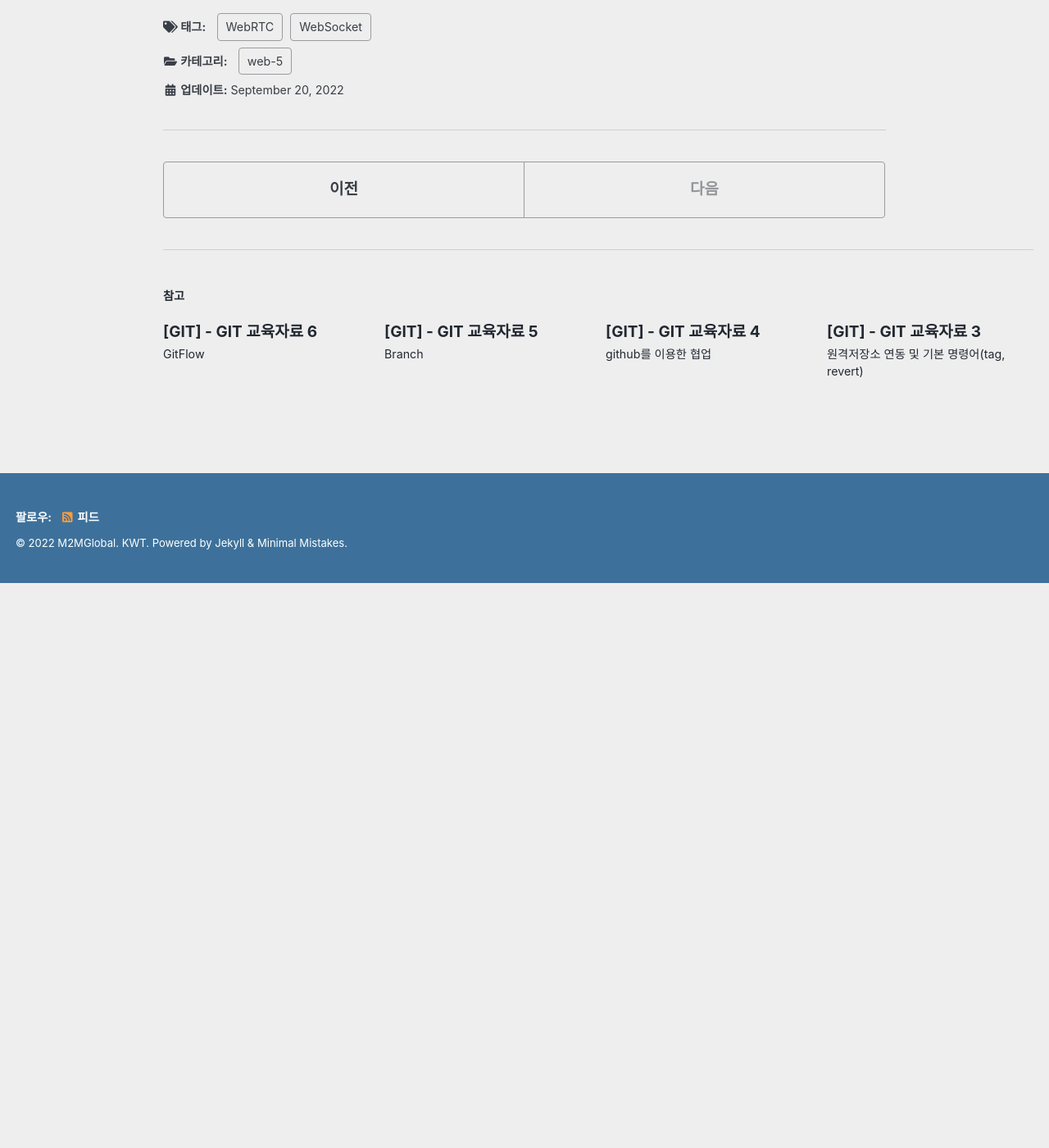
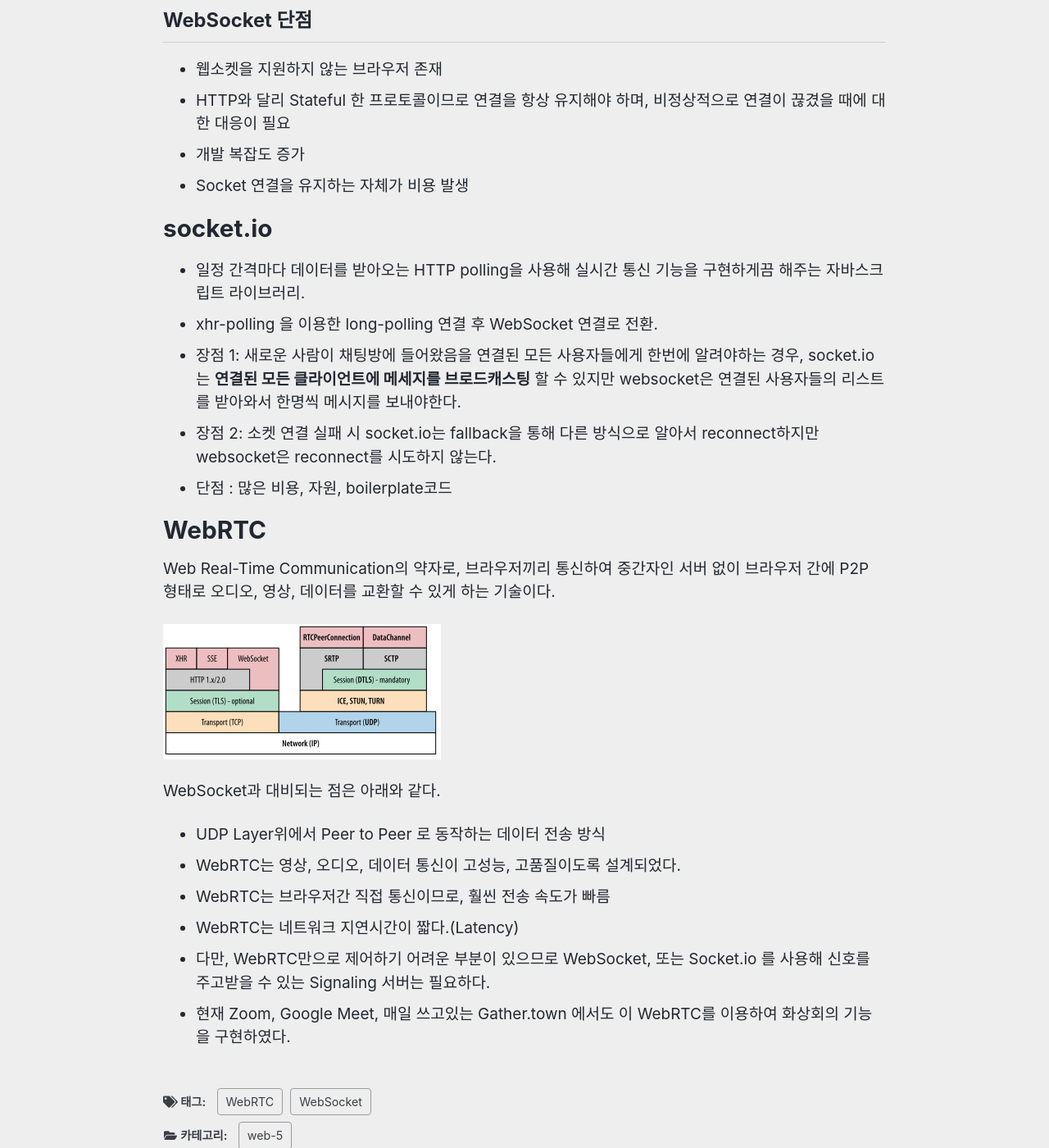
Before and after one commit to sorincorp-edu/sorincorp-edu.github.io, a Jekyll site: the page built from _posts/2022-09-19-web-5_3-websocket.md, in a window 1280 px wide and 1400 px high, scrolled down 4384 px. Shown: the whole window at 82% size. Built offline with Jekyll 4.4.1, drawn with Linux system fonts in a browser that asks for light colours; cached includes are drawn as plain includes; a script that is not in the unit is left out; before the commit the page ends 5095 px from its top, so only the background shows below that.

Commit message:
websocket 추가

```diff
--- a/_posts/2022-09-19-web-5_3-websocket.md
+++ b/_posts/2022-09-19-web-5_3-websocket.md
@@ -86,10 +86,35 @@ Sec-WebSocket-Protocol: chat
 - Upgrade와 Connection은 요청과 동일합니다.
 - Sec-WebSocket-Accept : 요청 헤더의 Sec-WebSocket-Key에 유니크 아이디를 더해서 SHA-1로 해싱한 후, base64로 인코딩한 결과. 웹소켓 연결이 개시되었음을 알립니다.
 
-
 ### Data Transfer
 핸드쉐이크를 통해 웹소켓 연결이 수립되면, 데이터 전송 파트가 시작됩니다. 여기에서는 클라이언트와 서버가 '메시지'라는 개념으로 데이터를 주고받는데, 여기서 메시지는 한 개 이상의 '프레임'으로 구성되어 있습니다. (프레임은 텍스트(UTF-8) 데이터, 바이너리 데이터, 컨트롤 프레임(프로토콜 레벨의 신호) 등이 있습니다)
 핸드 셰이크가 끝난 시점부터 서버와 클라이언트는 서로가 살아 있는지 확인하기 위해 heartbeat 패킷을 보내며, 주기적으로 ping을 보내 체크합니다. 이는 서버와 클라이언트 양측에서 설정 가능합니다.
 
 ### Close Handshake
 클라이언트와 서버 모두 커넥션을 종료하기 위한 컨트롤 프레임을 전송할 수 있습니다. 이 컨트롤 프레임은 Closing Handshake를 시작하라는 특정한 컨트롤 시퀀스를 포함한 데이터를 가지고 있습니다. 위 그림에서는 서버가 커넥션을 종료한다는 프레임을 보내고, 클라이언트가 이에 대한 응답으로 Close 프레임을 전송합니다. 그러면 웹소켓 연결이 종료됩니다. 연결 종료 이후에 수신되는 모든 추가적인 데이터는 버려집니다.
+
+## WebSocket 단점
+- 웹소켓을 지원하지 않는 브라우저 존재
+- HTTP와 달리 Stateful 한 프로토콜이므로 연결을 항상 유지해야 하며, 비정상적으로 연결이 끊겼을 때에 대한 대응이 필요
+- 개발 복잡도 증가
+- Socket 연결을 유지하는 자체가 비용 발생
+
+# socket.io
+-  일정 간격마다 데이터를 받아오는 HTTP polling을 사용해 실시간 통신 기능을 구현하게끔 해주는 자바스크립트 라이브러리.
+- xhr-polling 을 이용한 long-polling 연결 후 WebSocket 연결로 전환.
+- 장점 1: 새로운 사람이 채팅방에 들어왔음을 연결된 모든 사용자들에게 한번에 알려야하는 경우, socket.io는 **연결된 모든 클라이언트에 메세지를 브로드캐스팅** 할 수 있지만 websocket은 연결된 사용자들의 리스트를 받아와서 한명씩 메시지를 보내야한다.
+- 장점 2: 소켓 연결 실패 시 socket.io는 fallback을 통해 다른 방식으로 알아서 reconnect하지만 websocket은 reconnect를 시도하지 않는다.
+- 단점 : 많은 비용, 자원, boilerplate코드
+
+# WebRTC
+Web Real-Time Communication의 약자로, 브라우저끼리 통신하여 중간자인 서버 없이 브라우저 간에 P2P 형태로 오디오, 영상, 데이터를 교환할 수 있게 하는 기술이다.
+
+![webRTC](./../../images/sr_web/webrtc.jfif)
+
+WebSocket과 대비되는 점은 아래와 같다.
+- UDP Layer위에서 Peer to Peer 로 동작하는 데이터 전송 방식
+- WebRTC는 영상, 오디오, 데이터 통신이 고성능, 고품질이도록 설계되었다.
+- WebRTC는 브라우저간 직접 통신이므로, 훨씬 전송 속도가 빠름
+- WebRTC는 네트워크 지연시간이 짧다.(Latency)
+- 다만, WebRTC만으로 제어하기 어려운 부분이 있으므로 WebSocket, 또는 Socket.io 를 사용해 신호를 주고받을 수 있는 Signaling 서버는 필요하다.
+- 현재 Zoom, Google Meet, 매일 쓰고있는 Gather.town 에서도 이 WebRTC를 이용하여 화상회의 기능을 구현하였다.
```
Also changed, not shown: images/sr_web/webrtc.jfif (added).
